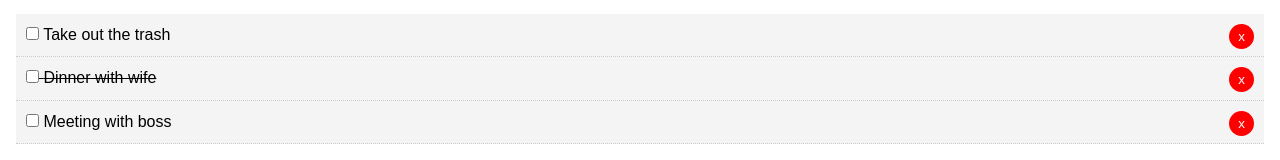
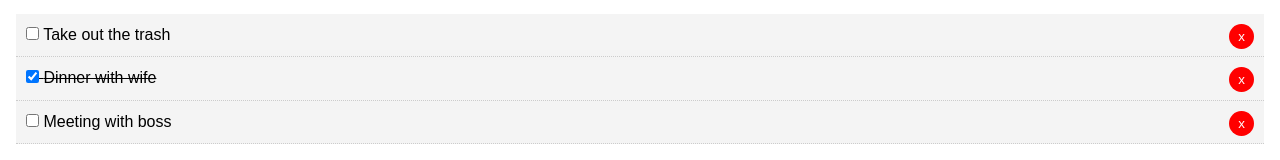
Before and after one commit to Rashik-raj/react_todo_app, a React (Create React App) app: page / in a window 1280 px wide. Shown: the part 157-317 px from the top of the page. Built offline with nearby package versions, Linux system fonts and the light colour scheme.

Commit message:
improved UI/UX

```diff
--- a/src/components/AddTodo.js
+++ b/src/components/AddTodo.js
@@ -9,8 +9,13 @@ export default class AddTodo extends Component {
 
     onSubmit = (e) => {
         e.preventDefault();
-        this.props.addTodo(this.state.title);
-        this.setState({title: ''});
+        if (this.state.title === '') {
+            alert('Please Enter Todo.');
+        }
+        else {
+            this.props.addTodo(this.state.title);
+            this.setState({title: ''});
+        }
     }
 
     render() {
--- a/src/components/TodoItem.js
+++ b/src/components/TodoItem.js
@@ -10,12 +10,13 @@ export class TodoItem extends Component {
             textDecoration: this.props.todo.completed ? 'line-through' : 'none'
         }
     }
+
     render() {
-        const { id, title} = this.props.todo;
+        const { id, title, completed } = this.props.todo;
         return (
             <div style={this.getStyle()}>
                 <p>
-                    <input type="checkbox" onChange={this.props.markComplete.bind(this, id)} />{' '}
+                    <input type="checkbox" onChange={this.props.markComplete.bind(this, id)} checked={completed}/>{' '}
                     {title}
                     <button onClick={this.props.delTodo.bind(this, id)} style={btnStyle}>x</button>
                 </p>
@@ -35,7 +36,8 @@ const btnStyle = {
     padding: '5px 9px',
     borderRadius: '50%',
     cursor: 'pointer',
-    float: 'right'
+    float: 'right',
+    outline: 'none'
 }
 
 export default TodoItem
```
